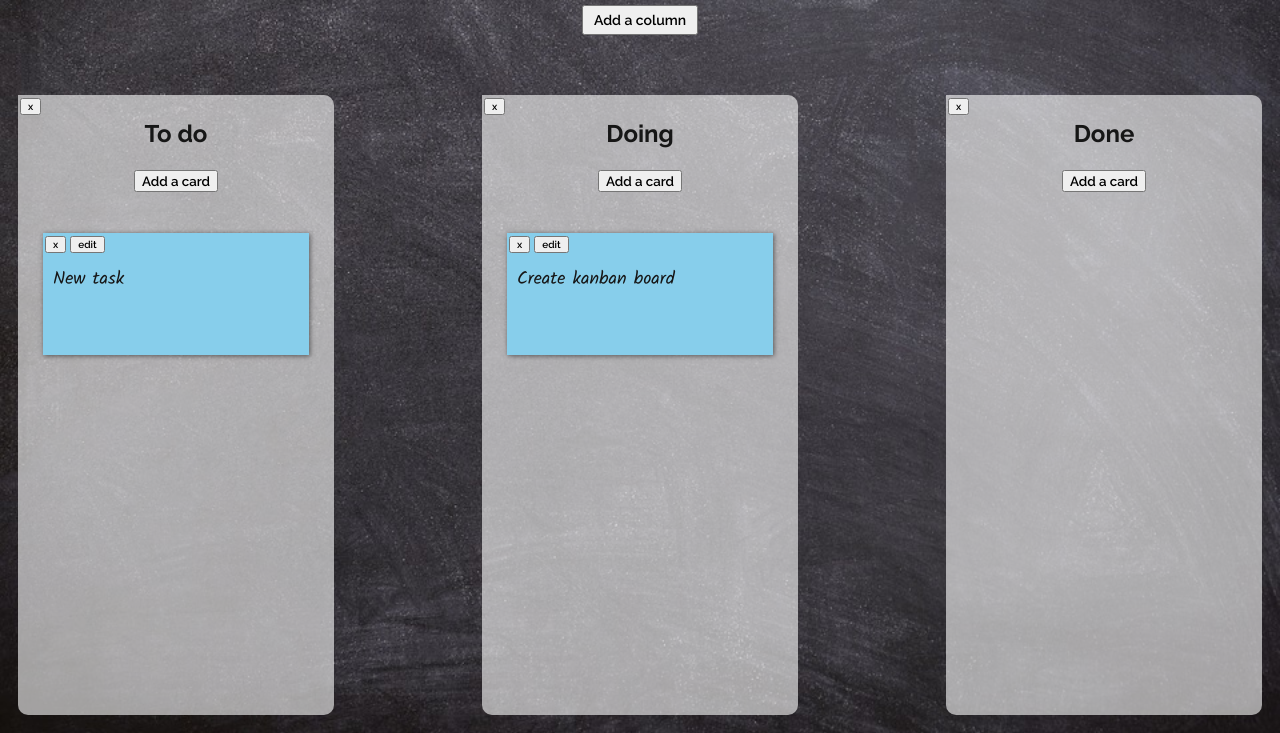
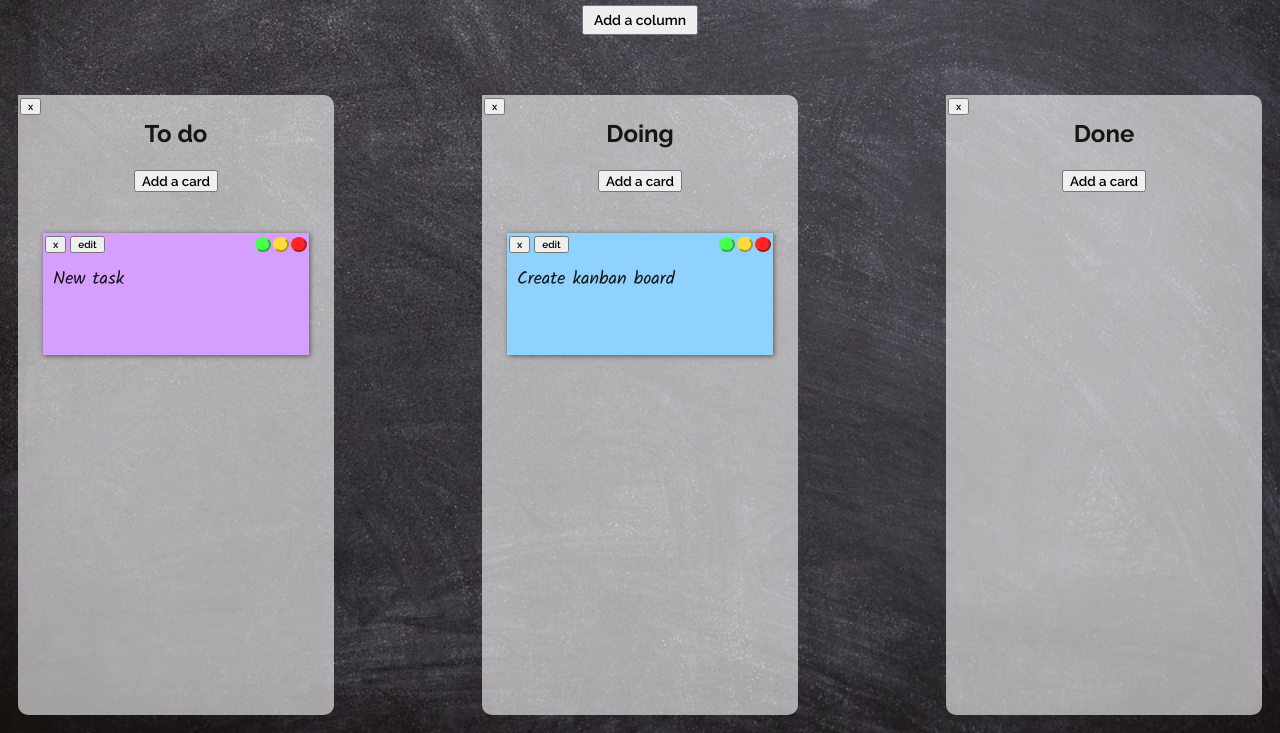
Before and after one commit to och-karr/kanban_board, a website: page index.html in a window 1280 px wide. Shown: the part 96-829 px from the top of the page. Drawn offline with nearby package versions, Linux system fonts and the light colour scheme.

Commit message:
Add color change function

```diff
--- a/css/style.css
+++ b/css/style.css
@@ -54,7 +54,6 @@ ul {
 
 .card {
     padding: 0;
-    background-color: skyblue;
     margin: 5px;
     box-shadow: 1px 1px 5px 0px rgba(0, 0, 0, 0.521);
 }
@@ -76,14 +75,31 @@ button {
     font-family: Raleway;
 }
 
-.btn-delete {
+.btn-delete, .btn-edit  {
     margin: 2px;
     font-size: 10px;
 }
 
-.btn-edit {
-    margin: 2px;
-    font-size: 10px;
+[class^="color-edit"] {
+    float: right;
+    margin: 4px 2px 0 0;
+    height: 15px;
+    border-radius: 50%;
+}
+
+.color-edit-first {
+    background: rgb(255, 37, 37);
+    border-color:rgb(255, 37, 37);
+}
+
+.color-edit-second {
+    background: rgb(255, 219, 58);
+    border-color: rgb(255, 219, 58);
+}
+
+.color-edit-third {
+    background: rgb(72, 255, 81);
+    border-color: rgb(72, 255, 81);
 }
 
 .card-placeholder {
--- a/js/scripts.js
+++ b/js/scripts.js
@@ -73,6 +73,9 @@ $(function() {
 			var $cardDescription = $('<p>').addClass('card-description').text(self.description);
 			var $cardDelete = $('<button>').addClass('btn-delete').text('x');
 			var $cardEdit = $('<button>').addClass('btn-edit').text('edit');
+			var $colorEditFirst = $('<button>').addClass('color-edit-first').text(' ');
+			var $colorEditSecond = $('<button>').addClass('color-edit-second').text(' ');
+			var $colorEditThird = $('<button>').addClass('color-edit-third').text(' ');
 
 			//podpinanie odpowiednich zdarzeń pod stworzone elementy - tylko usuwanie karty
 			$cardDelete.click(function(){
@@ -83,14 +86,35 @@ $(function() {
 				self.editCard();
 			});
 
+			$colorEditFirst.click(function(){
+				$card.css("background-color", "rgb(255, 37, 37)");
+			});
+
+			$colorEditSecond.click(function(){
+				$card.css("background-color", "rgb(255, 219, 58)");
+			});
+
+			$colorEditThird.click(function(){
+				$card.css("background-color", "rgb(72, 255, 81)");
+			});
+
+			var rand1 = Math.floor(Math.random() * 100);
+			var rand2 = Math.floor(Math.random() * 100)
+ 			var cardColor = "rgb(" + (230-rand1) + "," + (240-rand2) + "," + 255 + " )";
+ 			$card.css("background-color", cardColor);
+
 			//konstruowanie karty i jej zwrócenie
 			$card.append($cardDelete)
 					.append($cardEdit)
+					.append($colorEditFirst)
+					.append($colorEditSecond)
+					.append($colorEditThird)
 					.append($cardDescription);
 
 			return $card;
 		}
 	}
+
 
 	//metoda dla klasy card
 	Card.prototype = {
```
